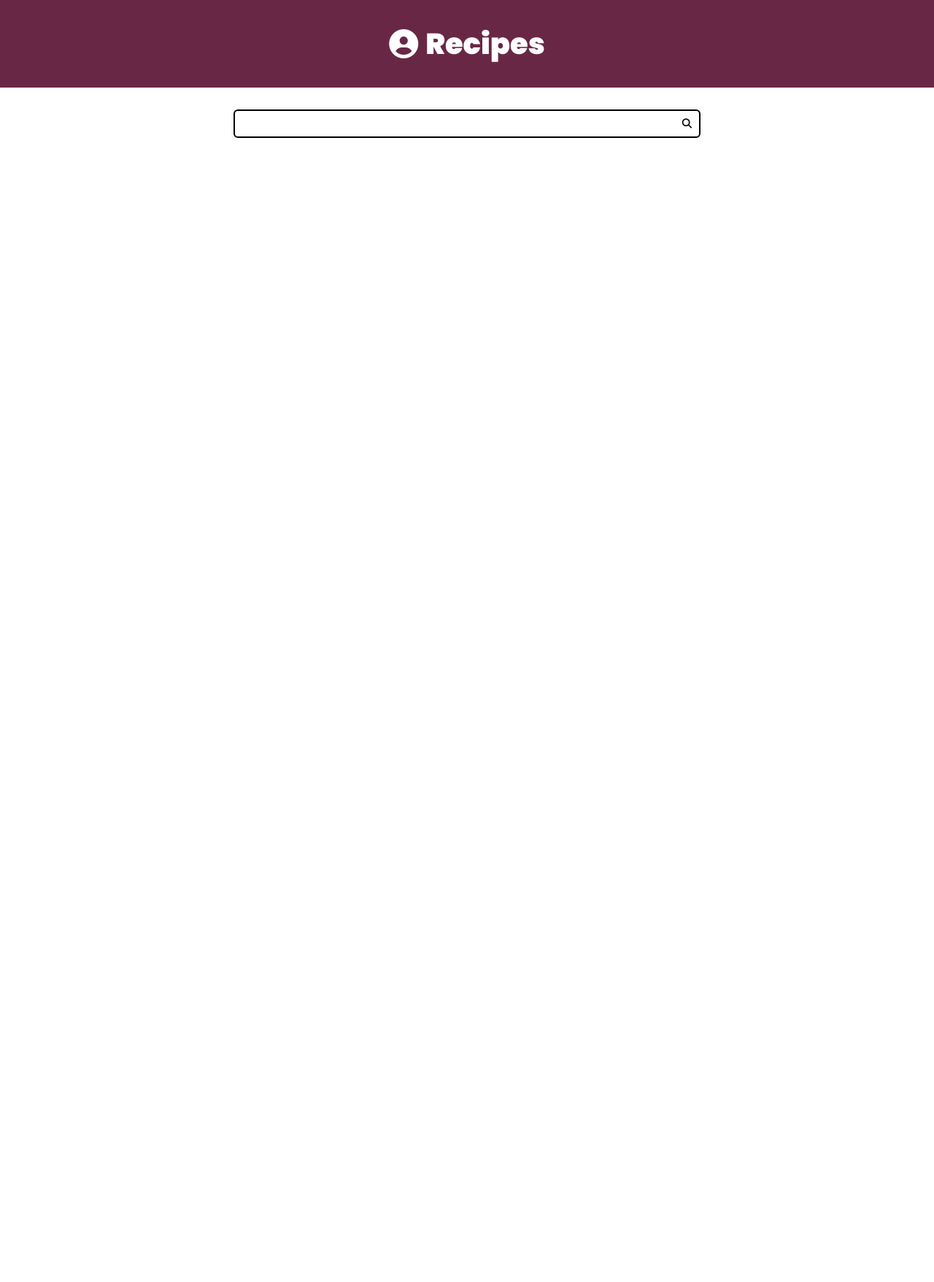
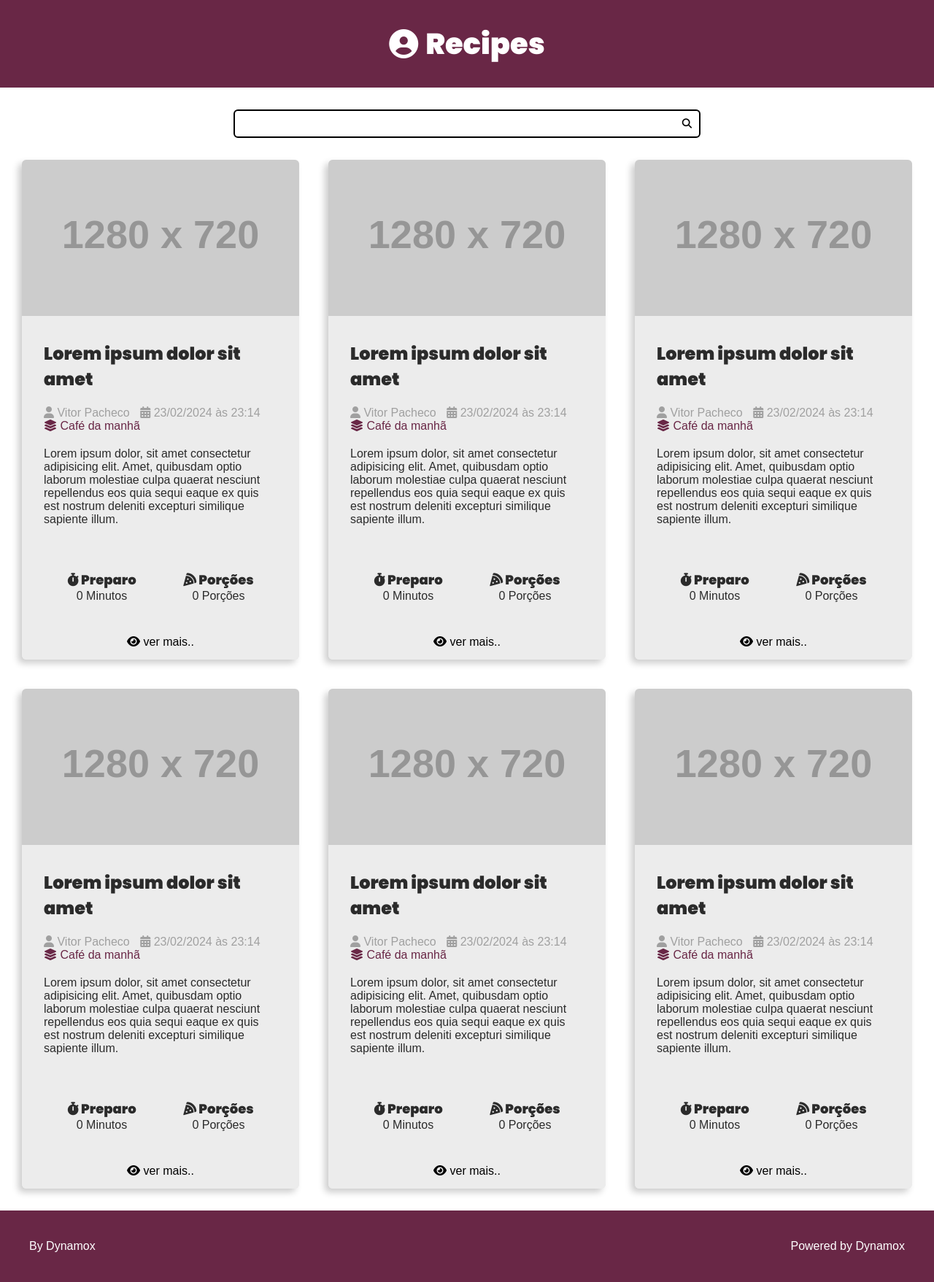
Before and after one commit to pachecovitor/django-course, a Django app: page / in a window 1280 px wide. Shown: the whole page at 73% size. Before the commit the page ends 189 px from the top, so only its background shows below. Run offline with Django 5.2, Linux system fonts and the light colour scheme; grey boxes labelled with a size stand in for pictures from a placeholder-image service; some libraries are stand-ins or nearby versions.

Commit message:
commit all

```diff
--- /dev/null
+++ b/recipes/static/recipes/css/styles.css
@@ -0,0 +1,204 @@
+
+:root {
+    --color-primary: #692746;
+    --color-primary-dark: #000000;
+    --color-primary-light: #ffffff;
+    --color-primary-gray: #ececec;
+
+    --color-font-light: #ffffff;
+    --color-font-gray: #a0a0a0;
+    --color-font-dark: #2b2b2b;
+
+    --font-primary: sans-serif;
+    --font-head: 'Poppins';
+
+    --spacing-gutter-medium: 3rem;
+    --spacing-gutter-large: 4rem;
+
+}
+
+* {
+    padding: 0;
+    margin: 0;
+    box-sizing:  border-box;
+}
+
+html {
+    font-size: 62.5%;
+}
+
+body {
+    font-size:  1.6rem;
+    font-family: var(--font-primary);
+    background:  var(--color-primary-light);
+    color: var(--color-font-dark)
+}
+
+h1,h2,h3,h4,h5,h6 {
+    font-family: var(--font-head);
+}
+
+.container {
+    max-width: 144rem;
+    margin: 0 auto;
+    padding: var(--spacing-gutter-medium);
+}
+
+.main-header-container{
+    background: var(--color-primary);
+}
+
+.main-logo {
+    font-size: 4rem;
+    color: var(--color-font-light);
+    text-decoration: none;
+    display: flex;
+    flex-flow: row nowrap;
+    align-items: center;
+    justify-content: center;
+    width: fit-content;
+    margin: 0 auto;
+}
+
+.main-logo-icon {
+    margin-right: 1rem;
+}
+
+.search-form {
+    border: .2rem solid var(--color-primary-dark);
+    max-width: 64rem;
+    margin: 0 auto;
+    border-radius: .6rem;
+    position: relative;
+}
+
+.search-input, .search-button {
+    border: none;
+    background: none;
+    outline: none;
+    padding: 1rem;
+}
+
+.search-input {
+    width: 100%;
+    padding-right: 3rem;
+}
+
+.search-button {
+    position: absolute;
+    top: 0;
+    right: 0;
+}
+
+.main-content {
+    padding-top: 0;
+}
+
+.main-content-list{
+    display: grid;
+    grid-template-columns: repeat(auto-fit, minmax(340px, 1fr));
+    gap: var(--spacing-gutter-large);
+
+}
+
+.recipe {
+    background: var(--color-primary-gray);
+    box-shadow: -5px 5px 10px rgba(0, 0, 0, .2);
+    transform: scale(1);
+    transition: all 300ms ease-in-out;
+    border-radius: 0.6rem;
+    overflow: hidden;
+
+}
+.recipe img {
+    max-width: 100%;
+
+}
+
+.recipe-list-item {
+    max-width: 64rem;
+}
+
+.recipe-list-item:hover {
+    transform: scale(1.02);
+    box-shadow: -8px 8px 18px  rgba(0, 0, 0, .25);
+}
+
+.recipe-title-container{
+    padding: var(--spacing-gutter-medium);
+    padding-bottom: 2rem;
+}
+
+.recipe-author{
+    padding: 0 var(--spacing-gutter-medium);
+}
+
+.recipe-content{
+    padding: var(--spacing-gutter-medium);
+    padding-top: 2rem;
+}
+
+.recipe-author-item{
+    color: var(--color-font-gray);
+    margin-right: 1rem;
+}
+
+.recipe-author a {
+    color: var(--color-primary);
+    transition: all 300ms ease-in-out;
+    text-decoration: none;
+}
+
+.recipe-author a:hover {
+    color: var(--color-font-dark);
+}
+
+.recipe-meta-container {
+    display: flex;
+    flex-flow: row wrap;
+    padding: var(--spacing-gutter-medium);
+}
+
+.recipe-meta {
+    display: flex;
+    flex-flow: column nowrap;
+    flex-shrink: 1;
+    flex-grow: 1;
+    text-align: center;
+}
+
+.recipe-meta-title {
+    font-size: 1.8rem;
+}
+
+.recipe-footer a {
+    background: var(--color-primary-gray);
+    display: block;
+    color: var(--color-primary-dark);
+    text-decoration: none;
+    text-align: center;
+    padding: 1.5rem var(--spacing-gutter-medium);
+    transition: all 300ms ease-in-out;
+}
+
+.recipe-footer a:hover {
+    filter: brightness(2);
+}
+
+.main-footer{
+    display: flex;
+    align-items: center;
+    justify-content: space-between;
+    background: var(--color-primary);
+    padding:  var(--spacing-gutter-large);
+}
+
+.main-footer a {
+    color: var(--color-primary-light);
+    text-decoration: none;
+    transition: all 300ms ease-in-out;
+}
+
+.main-footer a:hover{
+    filter: brightness(.8);
+}
--- a/recipes/templates/recipes/pages/home.html
+++ b/recipes/templates/recipes/pages/home.html
@@ -3,16 +3,19 @@
 <body>
 
     {% include "recipes/partials/header.html" %}
+    {% include "recipes/partials/search.html" %}
 
-    <div class="serach-container">
-        <div class="container">
-            <form action="" class="search-form">
-                <input type="search" class="search-input" name="search">
-                <button type="submit" class="search-button"><i class="fa-regular fa-magnifying-glass"></i></button>
-            </form>
+    <main class="main-content-container">
+        <div class="main-content main-content-list container">
+            {% include "recipes/partials/recipe.html" %}
+            {% include "recipes/partials/recipe.html" %}
+            {% include "recipes/partials/recipe.html" %}
+            {% include "recipes/partials/recipe.html" %}
+            {% include "recipes/partials/recipe.html" %}
+            {% include "recipes/partials/recipe.html" %}
         </div>
-    </div>
-
+    </main>
+    {% include "recipes/partials/footer.html" %}
 </body>
 
 </html>
--- /dev/null
+++ b/recipes/templates/recipes/partials/footer.html
@@ -0,0 +1,9 @@
+<footer class="main-footer">
+    <div class="developer">
+        <a href="https://dynamox.net/" target="_blank" rel="noreferrer noopener">By Dynamox</a>
+    </div>
+
+    <div class="powered">
+        <a href="https://dynamox.net/" target="_blank" rel="noreferrer noopener">Powered by Dynamox</a>
+    </div>
+</footer>
--- a/recipes/templates/recipes/partials/head.html
+++ b/recipes/templates/recipes/partials/head.html
@@ -1,3 +1,4 @@
+{% load static %}
 <!DOCTYPE html>
 <html lang="pt-br">
 <head>
@@ -12,89 +13,8 @@
     <link rel="preconnect" href="https://fonts.gstatic.com" crossorigin>
     <link href="https://fonts.googleapis.com/css2?family=Poppins:wght@900&display=swap" rel="stylesheet">
 
+
+    <link rel="stylesheet" href="{% static 'recipes/css/styles.css' %}">
     <title>Recipes</title>
 
-    <style>
-            :root {
-                --color-primary: #692746;
-                --color-primary-dark: #000000;
-                --color-font-light: #ffffff;
-                --font-primary: sans-serif;
-                --font-head: 'Poppins';
-                --spacing-gutter-medium: 3rem;
-                --spacing-gutter-large: 4rem;
-
-            }
-        * {
-            padding: 0;
-            margin: 0;
-            box-sizing:  border-box;
-        }
-
-        html {
-            font-size: 62.5%;
-        }
-
-        body {
-            font-size:  1.6rem;
-            font-family: var(--font-primary);
-        }
-
-        h1,h2,h3,h4,h5,h6 {
-            font-family: var(--font-head);
-        }
-
-        .container {
-            max-width: 144rem;
-            margin: 0 auto;
-            padding: var(--spacing-gutter-medium);
-        }
-
-        .main-header-container{
-            background: var(--color-primary);
-        }
-
-        .main-logo {
-            font-size: 4rem;
-            color: var(--color-font-light);
-            text-decoration: none;
-            display: flex;
-            flex-flow: row nowrap;
-            align-items: center;
-            justify-content: center;
-            width: fit-content;
-            margin: 0 auto;
-        }
-
-        .main-logo-icon {
-            margin-right: 1rem;
-        }
-
-        .search-form {
-            border: .2rem solid var(--color-primary-dark);
-            max-width: 64rem;
-            margin: 0 auto;
-            border-radius: .6rem;
-            position: relative;
-        }
-
-        .search-input, .search-button {
-            border: none;
-            background: none;
-            outline: none;
-            padding: 1rem;
-        }
-
-        .search-input {
-            width: 100%;
-            padding-right: 3rem;
-        }
-
-        .search-button {
-            position: absolute;
-            top: 0;
-            right: 0;
-        }
-
-    </style>
 </head>
--- /dev/null
+++ b/recipes/templates/recipes/partials/recipe.html
@@ -0,0 +1,52 @@
+<div class="recipe recipe-list-item">
+    <div class="recipe-cover">
+        <img src="https://placehold.co/1280x720/692746/FFFFFF/png" alt="temp">
+    </div>
+    <div class="recipe-title-container">
+        <h2 class="recipe-title">Lorem ipsum dolor sit amet</h2>
+    </div>
+
+    <div class="recipe-author">
+        <span class="recipe-author-item">
+            <i class="fas fa-user"></i>
+            Vitor Pacheco
+        </span>
+        <span class="recipe-author-item">
+            <i class="fas fa-calendar-alt"></i>
+            23/02/2024 às 23:14
+        </span>
+        <span class="recipe-author-item">
+            <a href="/recipes/category/cafe-da-manha/">
+                <i class="fas fa-layer-group"></i>
+                <span>Café da manhã</span>
+            </a>
+        </span>
+    </div>
+
+    <div class="recipe-content">
+        <p>Lorem ipsum dolor, sit amet consectetur adipisicing elit. Amet, quibusdam optio laborum molestiae culpa quaerat nesciunt repellendus eos quia sequi eaque ex quis est nostrum deleniti excepturi similique sapiente illum.</p>
+    </div>
+
+    <div class="recipe-meta-container">
+        <div class="recipe-meta recipe-preparation">
+            <h3 class="recipe-meta-title"><i class="fas fa-stopwatch"></i> Preparo</h3>
+            <div class="recipe-meta-text">
+                0 Minutos
+            </div>
+        </div>
+        <div class="recipe-meta recipe-servings">
+            <h3 class="recipe-meta-title"><i class="fas fa-pizza-slice"></i> Porções</h3>
+            <div class="recipe-meta-text">
+                0 Porções
+            </div>
+        </div>
+        </div>
+        <footer class="recipe-footer">
+            <a href="" class="recipe-read-more button burron-dark button-full-width">
+                <i class="fas fa-eye"></i>
+                <span>ver mais..</span>
+            </a>
+        </footer>
+
+
+</div>
--- /dev/null
+++ b/recipes/templates/recipes/partials/search.html
@@ -0,0 +1,8 @@
+<div class="serach-container">
+    <div class="container">
+        <form action="" class="search-form">
+            <input type="search" class="search-input" name="search">
+            <button type="submit" class="search-button"><i class="fa-regular fa-magnifying-glass"></i></button>
+        </form>
+    </div>
+</div>
--- a/recipes/urls.py
+++ b/recipes/urls.py
@@ -1,6 +1,7 @@
 from django.urls import path
-from recipes.views import home
+from . import views
 
 urlpatterns = [
-    path('', home),
+    path('', views.home),
+    path('recipes/<int:id>/', views.recipe),
 ]
--- a/recipes/views.py
+++ b/recipes/views.py
@@ -4,4 +4,6 @@ from django.http import HttpResponse
 def home(request):
     return render(request, 'recipes/pages/home.html', status=201)
 
+def recipe(request, id):
+    return render(request, 'recipes/pages/home.html', status=201)
 # Create your views here.
```
